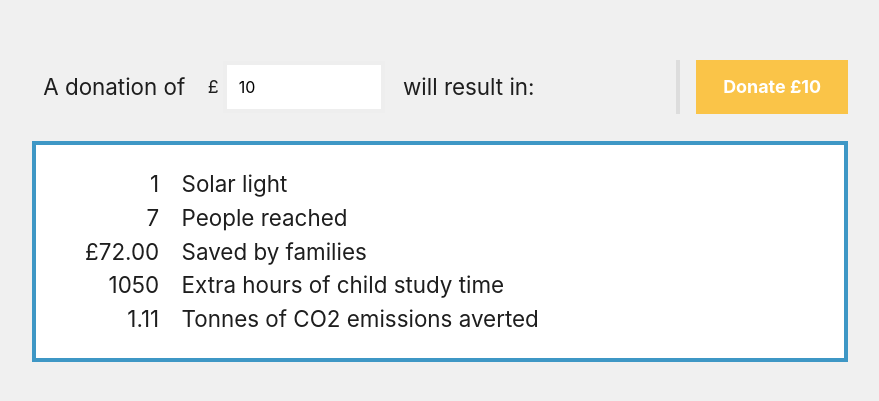
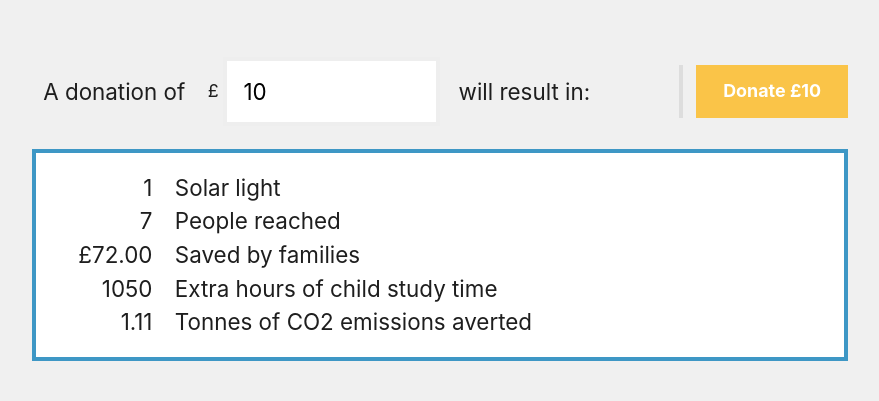
Before and after one commit to jmsv/amigos-calc, a React (Create React App) app: page / in a window 1280 px wide. Shown: the part 189-590 px from the top of the page, without its empty margins (200-1079 px from the left). Built offline with nearby package versions, Linux system fonts and the light colour scheme; a web font is replaced by a local one.

Commit message:
dimensions fixes

```diff
--- a/src/components/Calculator/Calculator.scss
+++ b/src/components/Calculator/Calculator.scss
@@ -5,14 +5,14 @@
   @while $i <= $iterations {
     @media all and (min-width: 60px * $i) {
       body {
-        font-size: 0.14em * $i;
+        font-size: 0.2em * $i;
       }
     }
     $i: $i + 1;
   }
 }
 
-@include fontResize(10);
+@include fontResize(7);
 
 .calculator {
   max-width: 880px;
@@ -31,7 +31,7 @@
   .outputs {
     background: white;
     border: 4px solid $color-primary;
-    padding: 1em 1.5em;
+    padding: 0.8em 1.2em;
     display: grid;
     grid-template-columns: auto 1fr;
     grid-column-gap: 1em;
@@ -45,7 +45,7 @@
   .cta {
     margin-left: auto;
     padding: 0;
-    padding-left: 1rem;
+    padding-left: 0.8rem;
     border-left: 4px solid #ddd;
   }
 
@@ -90,7 +90,7 @@
           background-color: white;
           padding: 0.75em;
           line-height: normal;
-          font-size: 1rem;
+          font-size: 1em;
           outline: 4px solid #eee;
 
           &:focus {
```
